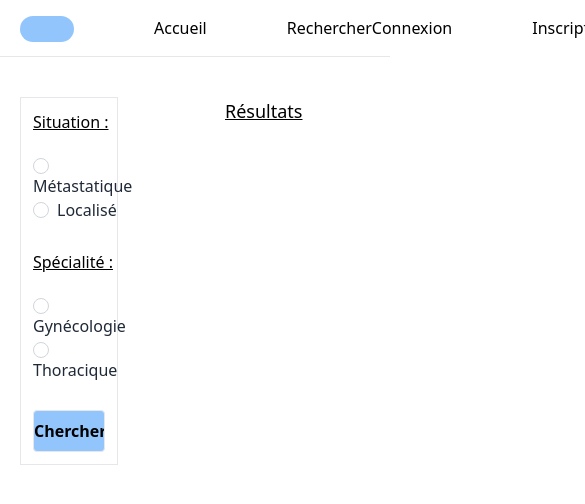
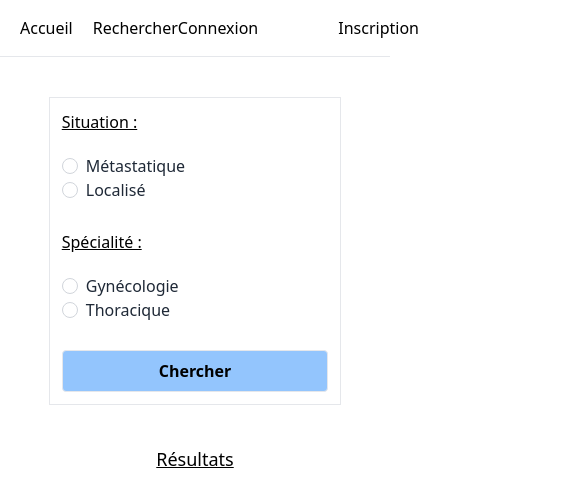
Before and after one commit to CorentinNrd/Test_technique, a Vue app in the folder front/: page /chercher in a window 390 px wide. Shown: the top 504 px of the page, 585 px wide, since content can reach past the window. Built offline with nearby package versions, Linux system fonts and the light colour scheme.

Commit message:
update - ajout de la responsivité pour mobile

```diff
--- a/front/src/components/Nav.vue
+++ b/front/src/components/Nav.vue
@@ -1,12 +1,12 @@
 <template>
   <nav class="flex justify-between ml-5 mr-5 mt-4 mb-2 h-8">
-    <ul class="flex gap-20">
-      <li class="w-[54px] h-[26px] rounded-full bg-blue-300"></li>
+    <ul class="flex gap-20 sm:gap-5">
+      <li class="w-[54px] h-[26px] rounded-full bg-blue-300 sm:hidden"></li>
       <li><router-link to="/">Accueil</router-link></li>
       <li><router-link to="/chercher">Rechercher</router-link></li>
     </ul>
-    <ul class="flex gap-20" v-if="user?.email">
-      <p>{{ user.email }}</p>
+    <ul class="flex gap-20 sm:gap-5" v-if="user?.email">
+      <p class="sm:hidden">{{ user.email }}</p>
       <li class="cursor-pointer hover:underline">
         <router-link to="/compte">Compte</router-link>
       </li>
--- a/front/src/views/SearchView.vue
+++ b/front/src/views/SearchView.vue
@@ -1,7 +1,7 @@
 <template>
-  <div class="flex justify-between mt-10">
+  <div class="flex justify-between mt-10 sm:flex-col sm:items-center">
     <form
-      class="flex flex-col gap-7 border ml-5 mr-5 w-1/4"
+      class="flex flex-col gap-7 border ml-5 mr-5 w-1/4 sm:w-3/4 sm:ml-0 sm:mr-0"
       @submit.prevent="createPost"
     >
       <section id="situation" class="flex ml-3 mt-3">
@@ -334,10 +334,10 @@
       </div>
     </form>
     <div id="result" class="w-full">
-      <h1 class="text-lg underline text-center">Résultats</h1>
+      <h1 class="text-lg underline text-center sm:mt-10">Résultats</h1>
       <p class="text-red-600 mt-10 text-center">{{ errorSave }}</p>
       <p v-if="error" class="mt-10 text-center">{{ error }}</p>
-      <div class="grid grid-cols-2 mt-10 justify-items-center">
+      <div class="grid grid-cols-2 mt-10 justify-items-center sm:flex sm:flex-col sm:items-center">
         <ul
           v-for="results in result"
           v-bind:key="results.id"
--- a/front/tailwind.config.js
+++ b/front/tailwind.config.js
@@ -5,6 +5,16 @@ module.exports = {
   ],
   theme: {
     extend: {},
+    screens: {
+      'sm': {'min': '320px', 'max': '734px'},
+      // => @media (min-width: 640px) { ... }
+
+      'md': {'min': '735px', 'max': '1024px'},
+      // => @media (min-width: 1024px) { ... }
+
+      'lg': {'min': '1025px'},
+      // => @media (min-width: 1280px) { ... }
+    },
   },
   plugins: [],
 }
```
Also changed, not shown: 1 other file (tests, documents, lock files or other folders).
